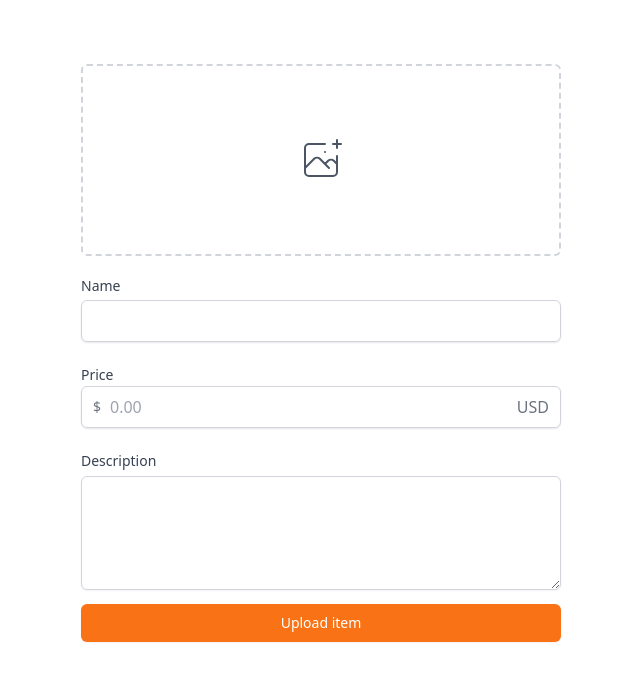
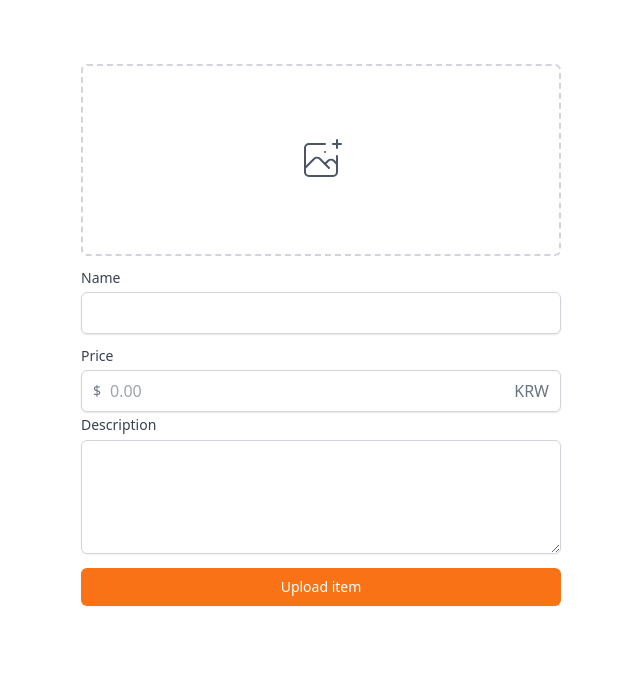
Before and after one commit to hyeminem-Jo/carrot-market, a Next.js app: page /items/upload in a window 1280 px wide. Shown: the top 680 px of the page, without its empty margins (319-959 px from the left). Built offline with nearby package versions, Linux system fonts and the light colour scheme.

Commit message:
💄️Create input component and applied it to each pages

```diff
--- /dev/null
+++ b/src/components/input.tsx
@@ -0,0 +1,60 @@
+interface InputProps {
+  label: string;
+  name: string;
+  kind?: "text" | "phone" | "price";
+  [key: string]: any;
+}
+
+export default function Input({
+    label,
+    name,
+    kind = "text",
+    ...rest
+  }: InputProps) {
+  return (
+    <div className="mt-3">
+      <label
+        className="mb-1 block text-sm font-medium text-gray-700"
+        htmlFor={name}
+      >
+        {label}
+      </label>
+      {kind === "text" ? (
+        <div className="rounded-md relative flex  items-center shadow-sm">
+          <input
+            id={name}
+            {...rest}
+            className="appearance-none w-full px-3 py-2 border border-gray-300 rounded-md shadow-sm placeholder-gray-400 focus:outline-none focus:ring-orange-500 focus:border-orange-500"
+          />
+        </div>
+      ) : null}
+      {kind === "price" ? (
+        <div className="rounded-md relative flex  items-center shadow-sm">
+          <div className="absolute left-0 pointer-events-none pl-3 flex items-center justify-center">
+            <span className="text-gray-500 text-sm">$</span>
+          </div>
+          <input
+            id={name}
+            {...rest}
+            className="appearance-none pl-7 w-full px-3 py-2 border border-gray-300 rounded-md shadow-sm placeholder-gray-400 focus:outline-none focus:ring-orange-500 focus:border-orange-500"
+          />
+          <div className="absolute right-0 pointer-events-none pr-3 flex items-center">
+            <span className="text-gray-500">KRW</span>
+          </div>
+        </div>
+      ) : null}
+      {kind === "phone" ? (
+        <div className="flex rounded-md shadow-sm">
+          <span className="flex items-center justify-center px-3 rounded-l-md border border-r-0 border-gray-300 bg-gray-50 text-gray-500 select-none text-sm">
+            +82
+          </span>
+          <input
+            id={name}
+            {...rest}
+            className="appearance-none w-full px-3 py-2 border border-gray-300 rounded-md rounded-l-none shadow-sm placeholder-gray-400 focus:outline-none focus:ring-orange-500 focus:border-orange-500"
+          />
+        </div>
+      ) : null}
+    </div>
+  );
+}
--- a/src/pages/edit.tsx
+++ /dev/null
@@ -1,51 +0,0 @@
-import React from 'react';
-import { NextPage } from 'next';
-import Button from "@/components/button";
-
-const EditProfile: NextPage = () => {
-  return (
-    <div className="py-10 px-4 space-y-4">
-      <div className="flex items-center space-x-3">
-        <div className="w-14 h-14 rounded-full bg-slate-500" />
-        <label
-          htmlFor="picture"
-          className="cursor-pointer py-2 px-3 border border-gray-300 rounded-md shadow-sm text-sm font-medium focus:ring-2 focus:ring-offset-2 focus:ring-orange-500 text-gray-700"
-        >
-          Change
-          <input id="picture" type="file" className="hidden" accept="image/*" />
-          {/* accept="image/*" -> 이미지 파일만 받을 수 있게 */}
-        </label>
-      </div>
-      <div className="space-y-1">
-        <label htmlFor="email" className="text-sm text-gray-700 font-medium">
-          Email address
-        </label>
-        <input
-          id="email"
-          type="email"
-          className="appearance-none w-full px-3 py-2 border border-gray-300 rounded-md shadow-sm placeholder-gray-400 focus:outline-none focus:ring-orange-500 focus:border-orange-500"
-          required
-        />
-      </div>
-      <div className="space-y-1">
-        <label htmlFor="phone" className="text-sm text-gray-700 font-medium">
-          Phone number
-        </label>
-        <div className="flex rounded-md shadow-md">
-          <span className="flex items-center justify-center px-3 rounded-l-md border border-r-0 border-gray-300 bg-gray-50 text-gray-500 select-none text-sm">
-            +82
-          </span>
-          <input
-            id="input"
-            type="number"
-            className="appearance-none w-full px-3 py-2 border border-gray-300 rounded-r-md shadow-sm placeholder-gray-400 focus:outline-none focus:ring-orange-500 focus:border-orange-500"
-            required
-          />
-        </div>
-      </div>
-      <Button text="Upload Profile" />
-    </div>
-  );
-};
-
-export default EditProfile;
--- a/src/pages/enter.tsx
+++ b/src/pages/enter.tsx
@@ -1,6 +1,7 @@
 import { useState } from 'react';
 import { cls } from '@/libs/utils';
 import Button from "@/components/button";
+import Input from "@/components/input";
 
 export default function Enter() {
   const [method, setMethod] = useState<'email' | 'phone'>('email');
@@ -39,34 +40,19 @@ export default function Enter() {
             </button>
           </div>
         </div>
-        <form className="flex flex-col mt-8">
-          <label htmlFor="input" className="text-sm text-gray-700 font-medium">
-            {method === 'email' ? 'Email address' : null}
-            {method === 'phone' ? 'Phone number' : null}
-          </label>
-          <div className="mt-1">
-            {method === 'email' ? (
-              <input
-                id="input"
-                type="email"
-                className="appearance-none w-full px-3 py-2 border border-gray-300 rounded-md shadow-sm placeholder-gray-400 focus:outline-none focus:ring-orange-500 focus:border-orange-500"
-                required
-              />
-            ) : null}
-            {method === 'phone' ? (
-              <div className="flex rounded-md shadow-md">
-                <span className="flex items-center justify-center px-3 rounded-l-md border border-r-0 border-gray-300 bg-gray-50 text-gray-500 select-none text-sm">
-                  +82
-                </span>
-                <input
-                  id="input"
-                  type="number"
-                  className="appearance-none w-full px-3 py-2 border border-gray-300 rounded-r-md shadow-sm placeholder-gray-400 focus:outline-none focus:ring-orange-500 focus:border-orange-500"
-                  required
-                />
-              </div>
-            ) : null}
-          </div>
+        <form className="flex flex-col mt-8 space-y-4">
+          {method === "email" ? (
+            <Input name="email" label="Email address" type="email" required />
+          ) : null}
+          {method === "phone" ? (
+            <Input
+              name="phone"
+              label="Phone number"
+              type="number"
+              kind="phone"
+              required
+            />
+          ) : null}
           {/*<button className="mt-4 bg-orange-500 hover:bg-orange-600 text-white px-4 py-2 border border-transparent rounded-md shadow-sm text-sm font-medium focus:ring-2 focus:ring-offset-2 focus:ring-orange-500 focus:outline-none">*/}
           {/*  {method === 'email' ? 'Get login link' : null}*/}
           {/*  {method === 'phone' ? 'Get one-time password' : null}*/}
--- a/src/pages/items/upload.tsx
+++ b/src/pages/items/upload.tsx
@@ -1,5 +1,6 @@
 import type { NextPage } from 'next';
 import Button from "@/components/button";
+import Input from "@/components/input";
 
 const Upload: NextPage = () => {
   return (
@@ -25,38 +26,15 @@ const Upload: NextPage = () => {
           {/*  input 태그를 label 태그 안에 넣고 input 을 숨기는 간단한 기술 - react 로 input 태그를 렌더링은 하지만 css 로 이를 숨김 */}
         </label>
       </div>
-      <div className="my-5">
-        <label className="mb-1 block text-sm font-medium text-gray-700" htmlFor="name">
-          Name
-        </label>
-        <div className="rounded-md relative flex  items-center shadow-sm">
-          <input
-            id="name"
-            type="email"
-            className="appearance-none w-full px-3 py-2 border border-gray-300 rounded-md shadow-sm placeholder-gray-400 focus:outline-none focus:ring-orange-500 focus:border-orange-500"
-            required
-          />
-        </div>
-      </div>
-      <div className="my-5">
-        <label htmlFor="price" className="text-sm text-gray-700 font-medium">
-          Price
-        </label>
-        <div className="rounded-md relative flex items-center shadow-sm">
-          <div className="absolute left-0 pl-3 flex items-center justify-center">
-            <span className="text-gray-500 pointer-events-none text-sm">$</span>
-          </div>
-          <input
-            id="price"
-            className="appearance-none pl-7 w-full px-3 py-2 border border-gray-300 rounded-md shadow-sm placeholder-gray-400 focus:outline-none focus:ring-orange-500 focus:border-orange-500"
-            type="text"
-            placeholder="0.00"
-          />
-          <div className="absolute right-0 pointer-events-none pr-3 flex items-center">
-            <span className="text-gray-500">USD</span>
-          </div>
-        </div>
-      </div>
+      <Input required label="Name" name="name" type="text" />
+      <Input
+        required
+        label="Price"
+        placeholder="0.00"
+        name="price"
+        type="text"
+        kind="price"
+      />
       <div>
         <label className="text-sm text-gray-700 font-medium">Description</label>
         <textarea
@@ -70,3 +48,5 @@ const Upload: NextPage = () => {
 };
 
 export default Upload;
+<input className="hidden" type="file" accept="image/*" />
+{/*  input 태그를 label 태그 안에 넣고 input 을 숨기는 간단한 기술 - react 로 input 태그를 렌더링은 하지만 css 로 이를 숨김 */}
--- /dev/null
+++ b/src/pages/profile/edit.tsx
@@ -0,0 +1,33 @@
+import React from 'react';
+import { NextPage } from 'next';
+import Button from "@/components/button";
+import Input from "@/components/input";
+
+const EditProfile: NextPage = () => {
+  return (
+    <div className="py-10 px-4 space-y-4">
+      <div className="flex items-center space-x-3">
+        <div className="w-14 h-14 rounded-full bg-slate-500" />
+        <label
+          htmlFor="picture"
+          className="cursor-pointer py-2 px-3 border border-gray-300 rounded-md shadow-sm text-sm font-medium focus:ring-2 focus:ring-offset-2 focus:ring-orange-500 text-gray-700"
+        >
+          Change
+          <input id="picture" type="file" className="hidden" accept="image/*" />
+          {/* accept="image/*" -> 이미지 파일만 받을 수 있게 */}
+        </label>
+      </div>
+      <Input required label="Email address" name="email" type="email" />
+      <Input
+        required
+        label="Phone number"
+        name="phone"
+        type="number"
+        kind="phone"
+      />
+      <Button text="Upload Profile" />
+    </div>
+  );
+};
+
+export default EditProfile;
--- a/src/pages/streams/create.tsx
+++ b/src/pages/streams/create.tsx
@@ -1,42 +1,20 @@
 import React from 'react';
 import { NextPage } from 'next';
 import Button from "@/components/button";
+import Input from "@/components/input";
 
 const Create: NextPage = () => {
   return (
     <div className="px-4 space-y-5 py-10">
-      <div className="">
-        <label className="mb-1 block text-sm font-medium text-gray-700" htmlFor="name">
-          Name
-        </label>
-        <div className="rounded-md relative flex  items-center shadow-sm">
-          <input
-            id="name"
-            type="email"
-            className="appearance-none w-full px-3 py-2 border border-gray-300 rounded-md shadow-sm placeholder-gray-400 focus:outline-none focus:ring-orange-500 focus:border-orange-500"
-            required
-          />
-        </div>
-      </div>
-      <div className="">
-        <label htmlFor="price" className="text-sm text-gray-700 font-medium">
-          Price
-        </label>
-        <div className="rounded-md relative flex items-center shadow-sm">
-          <div className="absolute left-0 pl-3 flex items-center justify-center">
-            <span className="text-gray-500 pointer-events-none text-sm">$</span>
-          </div>
-          <input
-            id="price"
-            className="appearance-none pl-7 w-full px-3 py-2 border border-gray-300 rounded-md shadow-sm placeholder-gray-400 focus:outline-none focus:ring-orange-500 focus:border-orange-500"
-            type="text"
-            placeholder="0.00"
-          />
-          <div className="absolute right-0 pointer-events-none pr-3 flex items-center">
-            <span className="text-gray-500">USD</span>
-          </div>
-        </div>
-      </div>
+      <Input required label="Name" name="name" type="text" />
+      <Input
+        required
+        label="Price"
+        placeholder="0.00"
+        name="price"
+        type="text"
+        kind="price"
+      />
       <div>
         <label className="text-sm text-gray-700 font-medium">Description</label>
         <textarea
```
